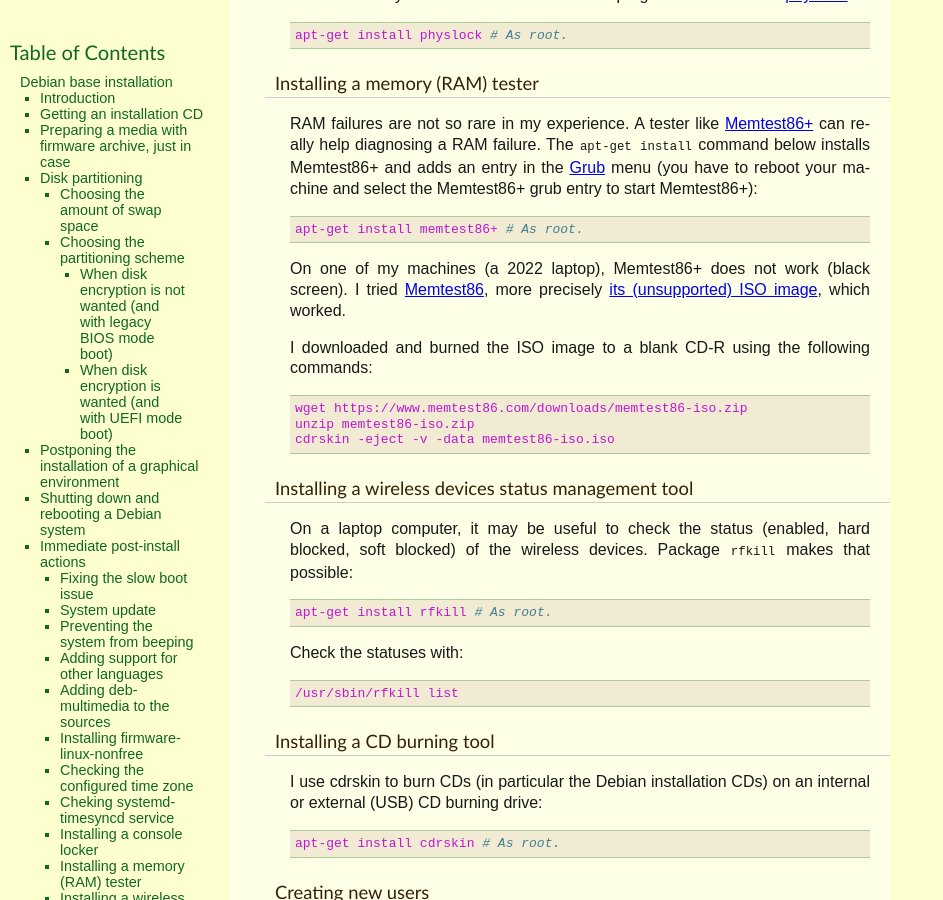
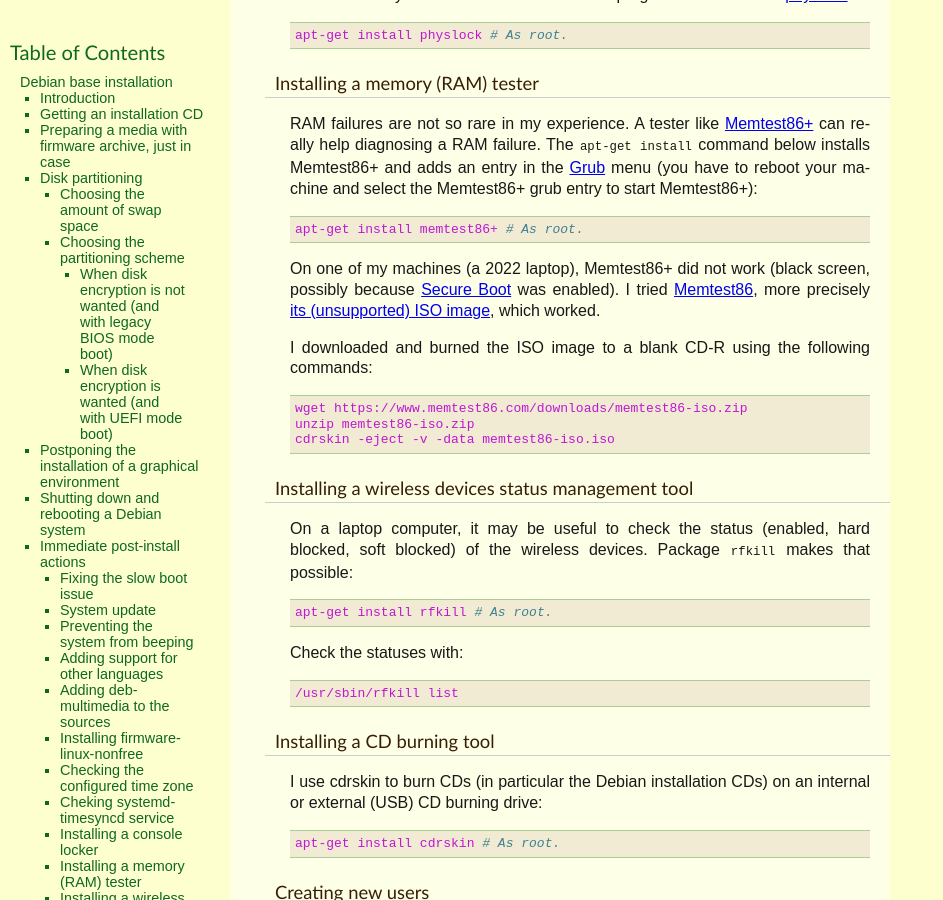
Before and after one commit to thierr26/thierr26_personal_notes_sphinx_sources, a Sphinx documentation site: the page built from source/debian_base_install.rst, in a window 1280 px wide and 900 px high, scrolled down 7933 px. Shown: the whole window, without its empty margins (0-943 px from the left). Built offline with Sphinx 7.4.7, drawn with Linux system fonts in a browser that asks for light colours.

Commit message:
Mention Secure Boot
as possible cause for memtest86+ failure.

```diff
--- a/source/debian_base_install.rst
+++ b/source/debian_base_install.rst
@@ -502,10 +502,12 @@
 
   apt-get install memtest86+ # As root.
 
-On one of my machines (a 2022 laptop), Memtest86+ does not work (black screen).
-I tried `Memtest86 <https://www.memtest86.com/>`_, more precisely `its
-(unsupported) ISO image <https://www.memtest86.com/tech_booting-cd-dvd.html>`_,
-which worked.
+On one of my machines (a 2022 laptop), Memtest86+ did not work (black screen,
+possibly because `Secure Boot
+<https://www.businessinsider.com/guides/tech/what-is-secure-boot>`_ was
+enabled). I tried `Memtest86 <https://www.memtest86.com/>`_, more precisely
+`its (unsupported) ISO image
+<https://www.memtest86.com/tech_booting-cd-dvd.html>`_, which worked.
 
 I downloaded and burned the ISO image to a blank CD-R using the following
 commands::
```
